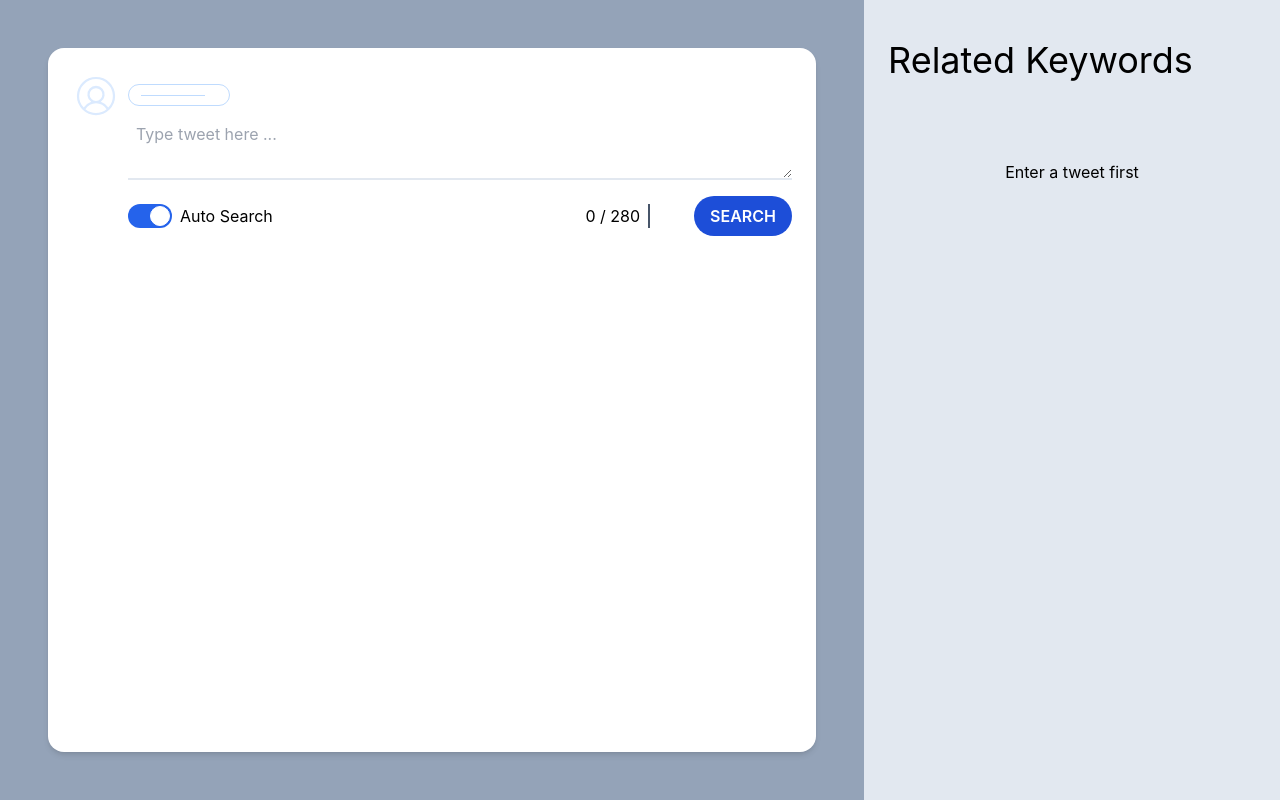
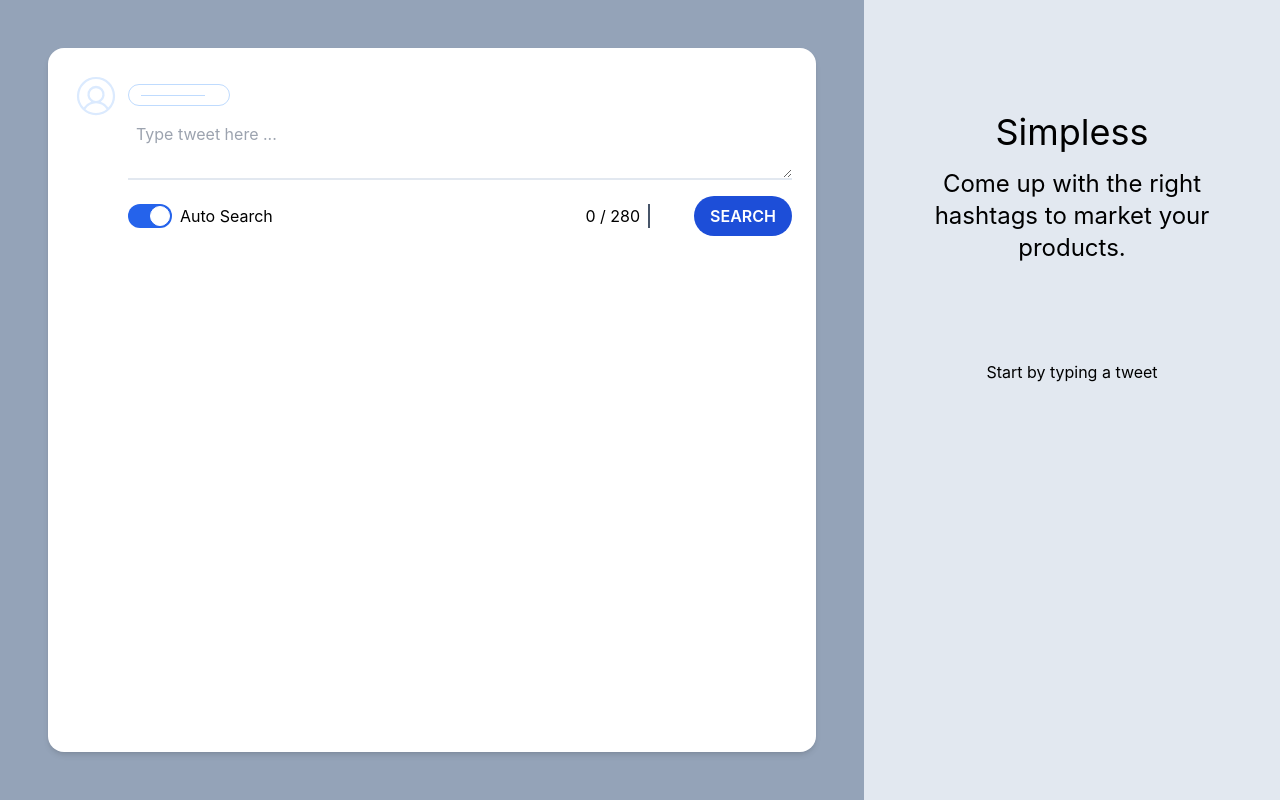
Before and after one commit to Little-Ghost-Appetizer/simpless-v2, a Next.js app: page / in a window 1280 px wide. Built offline with nearby package versions, Linux system fonts and the light colour scheme; some icons are missing.

Commit message:
Homepage Text

```diff
--- a/components/TagList.tsx
+++ b/components/TagList.tsx
@@ -34,9 +34,9 @@
 
 	return (
 		<>
-			{!tweet ? (
-				<div className="text-center  mt-16"> Enter a tweet first </div>
-			) : res?.keywords && !isValidating && !error ? (
+			{res?.keywords && !isValidating && !error ? (
+				<>
+				<div className="text-lg mb-2 md:text-xl md:my-4"> In this context, people are talking about... </div>
 				<div className="space-y-3 md:space-y-4 flex-col flex-wrap flex-grow">
 					{res.keywords.map((t: any, idx: number) => {
 						return (
@@ -50,6 +50,7 @@
 						);
 					})}
 				</div>
+				</>
 			) : (
 				<div className="flex flex-col mt-16">
 					<span className="text-lg text-center mb-2">
--- a/pages/index.tsx
+++ b/pages/index.tsx
@@ -16,9 +16,21 @@
 
 			<main className="flex flex-col md:flex-row h-full">
 				<TweetBox setTweet={setTweet} selectedKeywords={selectedKeywords}/>
-				<div className="bg-slate-200 flex flex-col flex-1 p-6">
-					<h2 className="text-2xl mb-2 md:text-4xl md:my-4"> Related Keywords </h2>
-					<TagList tweet={tweet} setSelectedKeywords={setSelectedKeywords}/>
+				<div className="bg-slate-200 flex flex-col flex-1 p-6 lg:p-12">
+					{
+						tweet ? (
+							<TagList tweet={tweet} setSelectedKeywords={setSelectedKeywords}/>
+						) : (
+							<div className="pt-16 text-center">
+								<h1 className="text-4xl mb-4"> Simpless </h1>
+								<p className="text-2xl mb-24">
+									Come up with the right hashtags to market your products.
+								</p>
+								<p> Start by typing a tweet </p>
+							</div>
+						)
+					}
+
 				</div>
 			</main>
 		</div>
```
